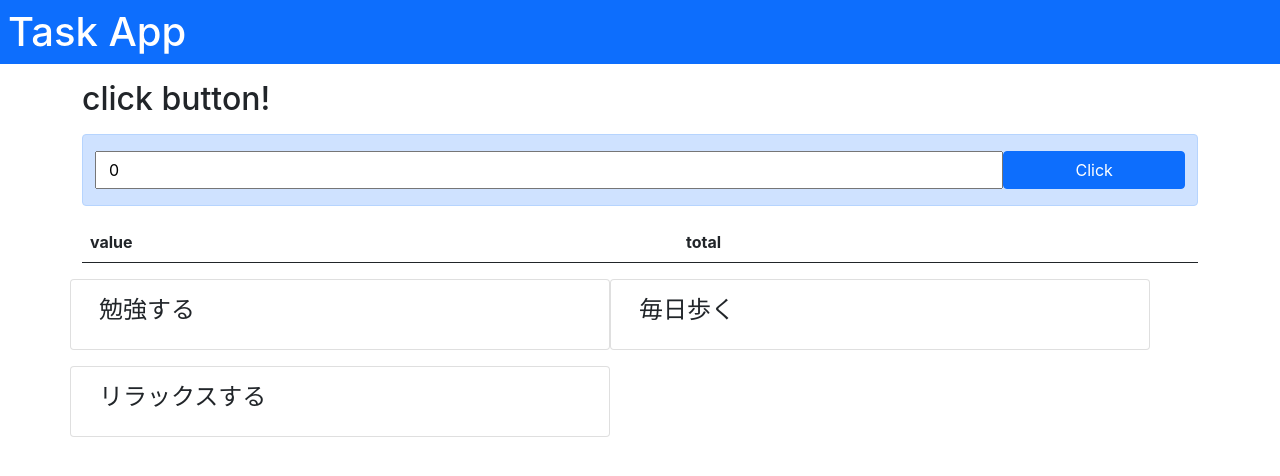
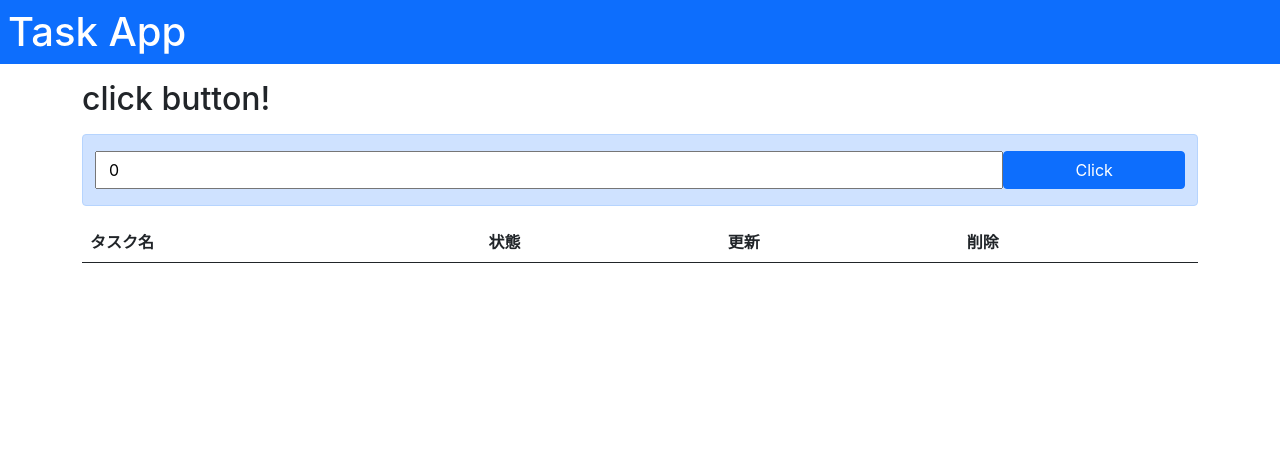
Before and after one commit to PlasticBucket1944/react-task-app, a React (Create React App) app: page / in a window 1280 px wide. Shown: the top 476 px of the page. Built offline with nearby package versions, Linux system fonts and the light colour scheme.

Commit message:
html作成中 基本となるデータ表示をカード→テーブルに変更

```diff
--- a/src/App.tsx
+++ b/src/App.tsx
@@ -11,17 +11,10 @@ const [data,setData] = useState<number[]>([])
 
 const [tasks, setTasks] = useState<Task[]>([]);
 
-const loadEvent = () => {
-  const hoge: Task[] = getTaskAll();
-  setTasks(hoge);
-  console.log(tasks);
-}
+// ロード時イベント
 window.addEventListener('load', (event) => {
   setTasks(task => getTaskAll());
-  console.log(tasks);
 });
-//window.addEventListener('load', loadEvent);
-
 
 const doChange = (event:ChangeEvent):void=> {
   const ob = event.target as HTMLInputElement
@@ -39,13 +32,11 @@ const doAction = ():void=> {
 }
 
 const doType = (event:KeyboardEvent):void=> {
-  console.log(tasks)
   if (event.code === 'Enter') {
       doAction()
   }
 }
 
-let total = 0
 return (
   <div>
     {/* ヘッダー */}
@@ -61,75 +52,42 @@ return (
           </button>
         </div>
       </div>
-      <table className="table">
-        <thead><tr><th>value</th><th>total</th></tr></thead>
+      {/* タスク一覧 */}
+      <table className="table table-striped">
+        <thead><tr><th>タスク名</th><th>状態</th><th>更新</th><th>削除</th></tr></thead>
         <tbody>
-        {data.map((v,k)=>{
-          total += v
-          return <tr key={k}><td>{v}</td><td>{total}</td></tr>
+        {tasks.map((task)=>{
+          return  (
+            // タスク列
+            <tr key={task.id}>
+              {/* タスク名 */}
+              <th>
+                <input
+                  type="text"
+                  defaultValue={task.name}
+                  // disabled={false}
+                  readOnly
+                />
+              </th>
+              {/* タスク状態 */}
+              <th>
+                <select className="dropdown-task-status" defaultValue={task.status}>
+                  <option value="1">未実行</option>
+                  <option value="2">実行中</option>
+                  <option value="3">完了</option>
+                </select>
+              </th>
+              {/* 更新ボタン */}
+              <th>
+              </th>
+              {/* 削除ボタン */}
+              <th>
+              </th>
+            </tr>
+          )
         })}
         </tbody>
       </table>
-
-      <div className="row">
-        {/* <!-- カラム01 --> */}
-        {/* <!-- カードの枠：card --> */}
-        <div className="card mb-3" style={{maxWidth: '540px'}}>
-          {/* <!-- ガターを削除 --> */}
-          <div className="row g-0">
-            {/* <!-- mdブレイクポイントで水平に --> */}
-            <div className="col-md-8">
-              {/* <!-- カードの本文 --> */}
-              <div className="card-body">
-                <h4 className="card-title">勉強する</h4>
-              </div>
-              <div className="col-md-4"></div>
-            </div>
-          </div>
-        </div>
-        {/* <!-- カラム02 --> */}
-        {/* <!-- カードの枠：card --> */}
-        <div className="card mb-3" style={{maxWidth: '540px'}}>
-          {/* <!-- ガターを削除 --> */}
-          <div className="row g-0">
-            {/* <!-- mdブレイクポイントで水平に --> */}
-            <div className="col-md-8">
-              {/* <!-- カードの本文 --> */}
-              <div className="card-body">
-                <h4 className="card-title">毎日歩く</h4>
-              </div>
-              <div className="col-md-4"></div>
-            </div>
-          </div>
-        </div>
-
-        {/* <!-- カラム02 --> */}
-        {/* <!-- カードの枠：card --> */}
-        <div className="card mb-3" style={{maxWidth: '540px'}}>
-          {/* <!-- ガターを削除 --> */}
-          <div className="row g-0">
-            {/* <!-- mdブレイクポイントで水平に --> */}
-            <div className="col-md-8">
-              {/* <!-- カードの本文 --> */}
-              <div className="card-body">
-                <h4 className="card-title">リラックスする</h4>
-              </div>
-              <div className="col-md-4"></div>
-            </div>
-          </div>
-        </div>
-      </div>
-
-      <div className="row">
-        {tasks.map((task) => (
-          <div>
-            {task.id}
-            {task.name}
-            {task.status}
-          </div>
-        ))}
-      </div>
-
     </div>
   </div>
 )
```
